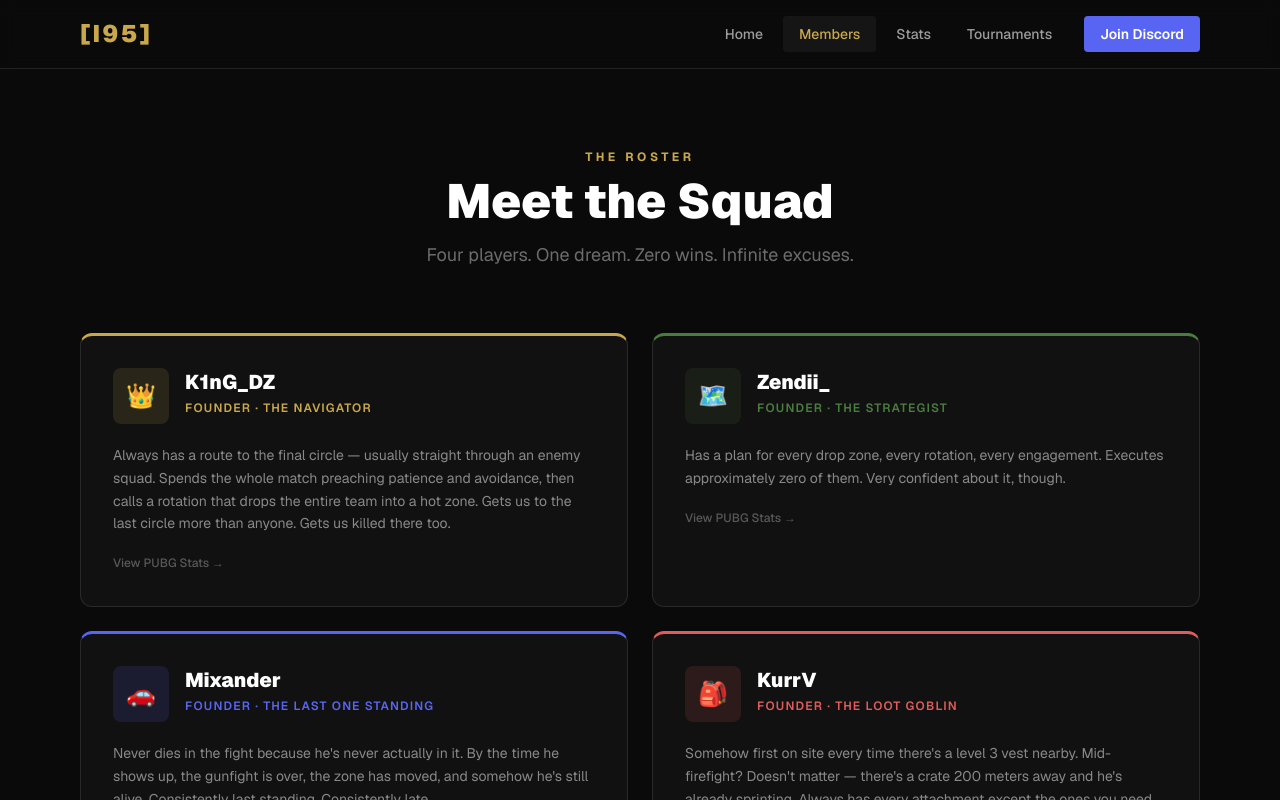
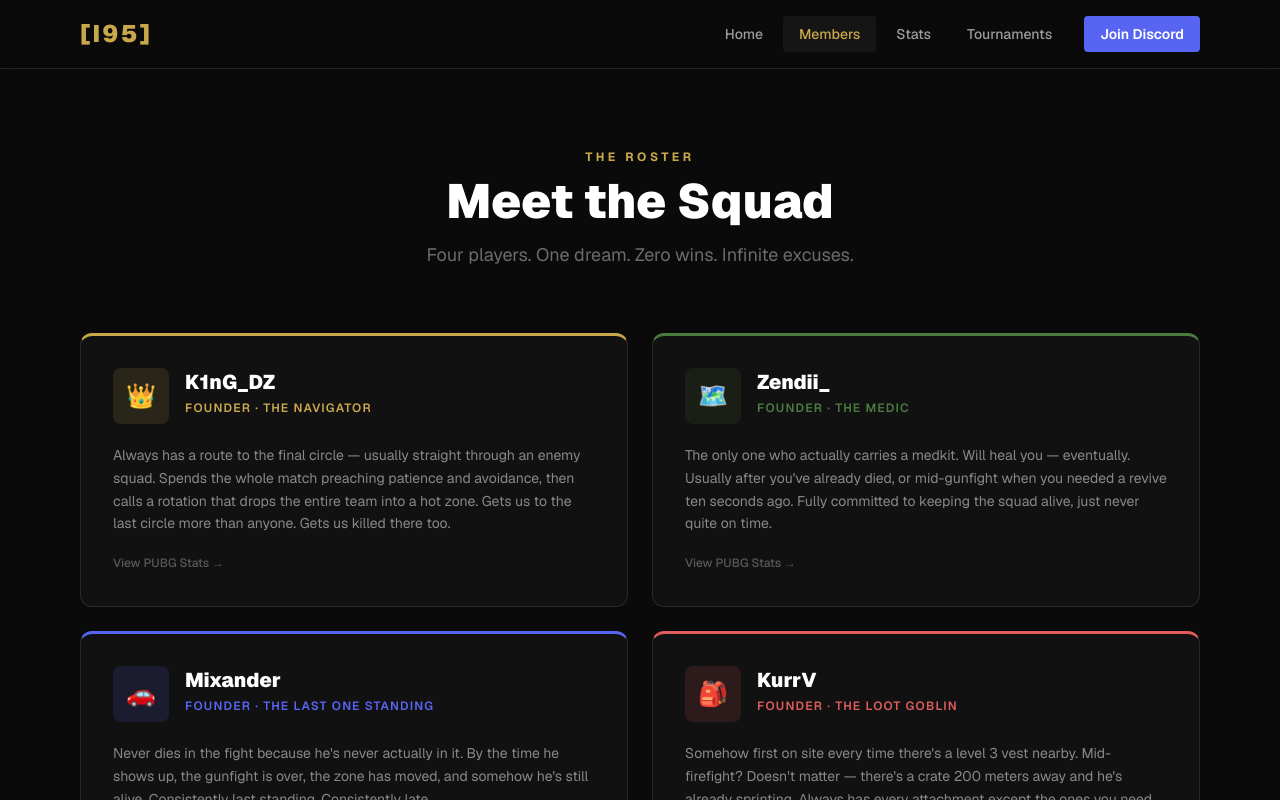
Before and after one commit to k1ngdz/i95-website, a Next.js app: page /members in a window 1280 px wide. Shown: the top 800 px of the page. Built offline with nearby package versions, Linux system fonts and the light colour scheme.

Commit message:
Update Zendii_ role to The Medic with new desc

```diff
--- a/app/members/page.tsx
+++ b/app/members/page.tsx
@@ -10,9 +10,9 @@ const members = [
   },
   {
     tag: "Zendii_",
-    role: "Founder · The Strategist",
+    role: "Founder · The Medic",
     emoji: "🗺️",
-    desc: "Has a plan for every drop zone, every rotation, every engagement. Executes approximately zero of them. Very confident about it, though.",
+    desc: "The only one who actually carries a medkit. Will heal you — eventually. Usually after you've already died, or mid-gunfight when you needed a revive ten seconds ago. Fully committed to keeping the squad alive, just never quite on time.",
     color: "#4a7c3f",
   },
   {
```
